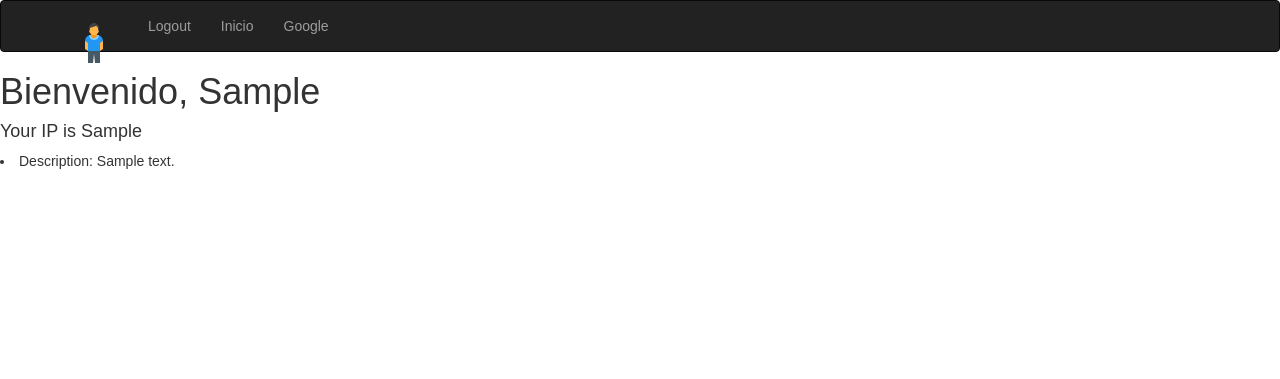
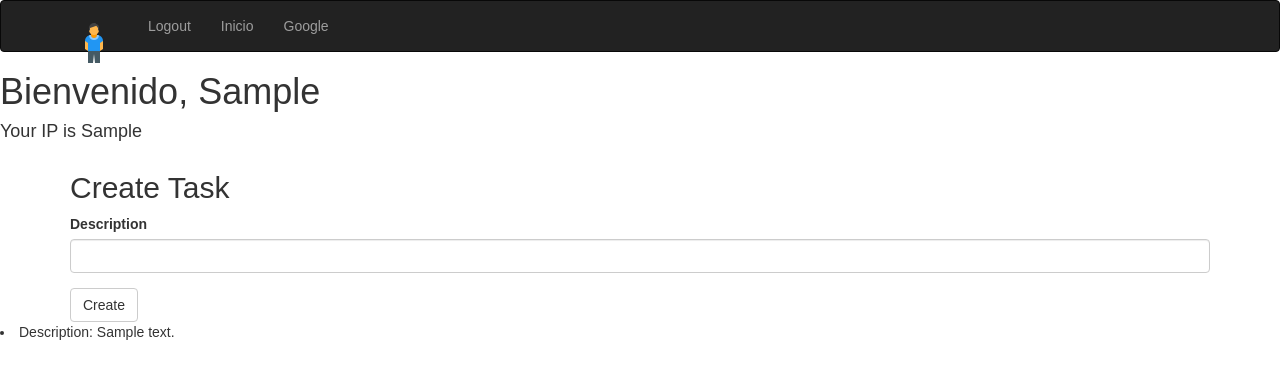
Before and after one commit to sleatherv/TODO-App, a Flask app: template app/templates/hello.html in a window 1280 px wide. Shown: the top 379 px of the page. Run offline with Flask 2, Linux system fonts and the light colour scheme; a user stored in the database is signed in; the template is opened without the code that fills it: values that come from a table or form of the project are taken from there, most other values are stand-ins (such as "Sample title", 1, 10 or a date in 2020); some libraries are stand-ins or nearby versions.

Commit message:
Agregando nuevas tareas a la BDD

```diff
--- a/app/firestore_service.py
+++ b/app/firestore_service.py
@@ -15,11 +15,17 @@ def get_users():
 def get_user(user_id):
     return db.collection('users').document(user_id).get()
 
+def user_put(user_data):
+    user_ref = db.collection('users').document(user_data.username)
+    user_ref.set({'password': user_data.password})
+
+
+# todos section
 
 def get_todos(user_id):
     return db.collection('users').document(user_id).collection('todos').get()
 
 
-def user_put(user_data):
-    user_ref = db.collection('users').document(user_data.username)
-    user_ref.set({'password': user_data.password})
+def put_todo(user_id, description):
+    todos_collection_ref = db.collection('users').document(user_id).collection('todos')
+    todos_collection_ref.add({'description': description})
--- a/app/forms.py
+++ b/app/forms.py
@@ -8,3 +8,7 @@ class LoginForm(FlaskForm):
     username = StringField('User', validators=[DataRequired()])
     password = PasswordField('Password', validators=[DataRequired()])
     submit = SubmitField('Send')
+
+class TodoForm(FlaskForm):
+    description = StringField('Description', validators=[DataRequired()])
+    submint = SubmitField('Create')
--- a/app/templates/hello.html
+++ b/app/templates/hello.html
@@ -17,7 +17,10 @@ Welcome
 {% else %}
 <a href="{{ url_for('index') }}"> Go to index</a>
 {% endif %}
-
+<div class="container">
+    <h2>Create Task</h2>
+    {{ wtf.quick_form(todo_form) }}
+</div>
 
 {% for todo in todos %}
 {{macro.render_todo(todo.to_dict().description)}}
--- a/main.py
+++ b/main.py
@@ -3,8 +3,8 @@ from flask_bootstrap import Bootstrap
 from flask_login import login_required, current_user
 import unittest
 from app import create_app
-from app.forms import LoginForm
-from app.firestore_service import get_users, get_todos
+from app.forms import TodoForm
+from app.firestore_service import get_users, get_todos, put_todo
 
 app = create_app()
 # Creando un nuevo comando para test
@@ -43,16 +43,17 @@ def hello():
     #obtenemos la ip del usuario desde la cookie
     user_ip = session.get('user_ip')
     username = current_user.id #ahora viene desde el login_form
-    print(username)
+    todo_form = TodoForm()
 # creamos un contexto para las variables del template
     context = {
         'user_ip':user_ip,
         'todos':get_todos(user_id=username),
-        'username': username
+        'username': username,
+        'todo_form': todo_form
     }
 
-    users = get_users()
-    for user in users:
-        print(f'user= {user.id}')
+    if todo_form.validate_on_submit():
+        put_todo(user_id=username, description=todo_form.description.data)
+        flash('Your task was created successfully')
 
     return render_template('hello.html', **context)
```
